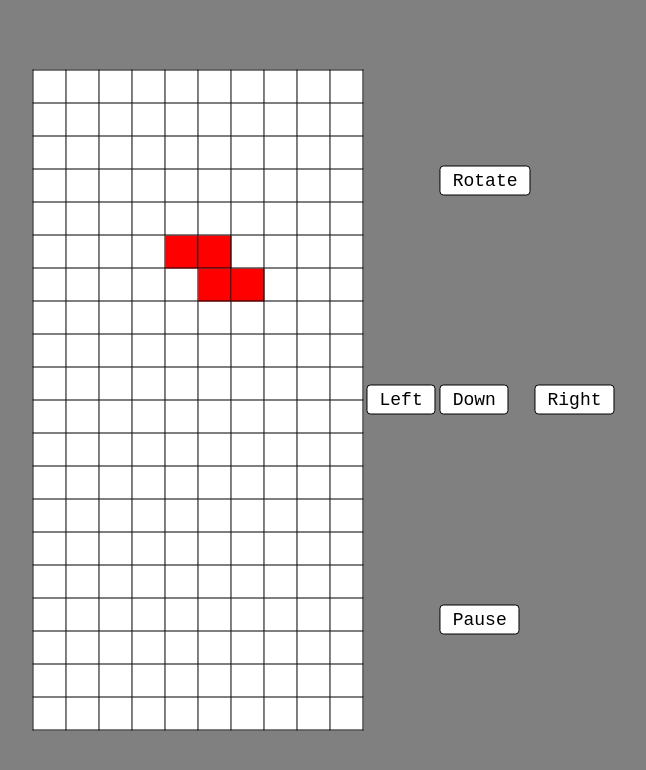
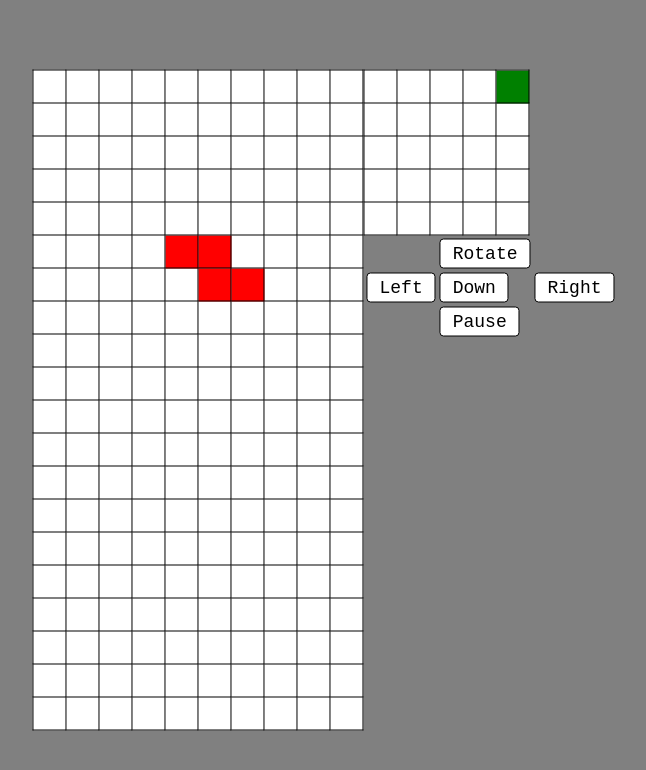
Before and after one commit to pcallen1015/AngularTetris, an Angular app: page / in a window 1280 px wide. Shown: the top 770 px of the page, without its empty margins (315-961 px from the left). Built offline with nearby package versions, Linux system fonts and the light colour scheme.

Commit message:
[WIP] Trying to abstract out the grid so it can be reused for both the game itself and the preview.

```diff
--- a/src/app/app.module.ts
+++ b/src/app/app.module.ts
@@ -6,11 +6,13 @@ import { AppComponent } from './app.component';
 import { BoardComponent } from './components/board/board.component';
 
 import { TetriminoService } from './services/tetrimino.service';
+import { TetriminoGridComponent } from './components/tetrimino-grid/tetrimino-grid.component';
 
 @NgModule({
   declarations: [
     AppComponent,
-    BoardComponent
+    BoardComponent,
+    TetriminoGridComponent
   ],
   imports: [
     BrowserModule
--- a/src/app/components/board/board.component.html
+++ b/src/app/components/board/board.component.html
@@ -18,7 +18,7 @@
   <div class="grid-sidebar">
     <!-- Next Tetrimino -->
     <div>
-
+      <tetrimino-grid [height]="5" [width]="5" [active]="stageTetrimino"></tetrimino-grid>
     </div>
 
     <!-- Controls -->
--- a/src/app/components/board/board.component.scss
+++ b/src/app/components/board/board.component.scss
@@ -96,5 +96,6 @@ button {
 
   .grid-sidebar {
     display: flex;
+    flex-direction: column;
   }
 }
--- a/src/app/components/board/board.component.ts
+++ b/src/app/components/board/board.component.ts
@@ -1,6 +1,7 @@
-import { Component, OnInit, Input, HostListener } from '@angular/core';
+import { Component, OnInit, Input, HostListener, ViewChild } from '@angular/core';
 import { BoardLocation, Tetrimino, TetriminoType, TetriminoMove } from '../../models/tetrimino';
 import { TetriminoService } from '../../services/tetrimino.service';
+import { TetriminoGridComponent } from '../tetrimino-grid/tetrimino-grid.component';
 
 enum KEY_CODE {
   RIGHT_ARROW = 39,
@@ -22,6 +23,8 @@ export class BoardComponent implements OnInit {
   private activeTetrimino: Tetrimino;
   public stageTetrimino: Tetrimino;
   public paused: boolean = false;
+
+  @ViewChild(TetriminoGridComponent) grid: TetriminoGridComponent;
 
   @HostListener('window:keydown', ['$event'])
   keyEvent(event: KeyboardEvent) {
--- /dev/null
+++ b/src/app/components/tetrimino-grid/tetrimino-grid.component.html
@@ -0,0 +1,7 @@
+<table>
+  <tbody>
+    <tr *ngFor="let row of grid; let r = index;">
+      <td *ngFor="let col of row; let c = index;" class="{{ getClass(r, c) }}"></td>
+    </tr>
+  </tbody>
+</table>
--- /dev/null
+++ b/src/app/components/tetrimino-grid/tetrimino-grid.component.scss
@@ -0,0 +1,45 @@
+table {
+  table-layout: fixed;
+  border-collapse: collapse;
+  border-spacing: 0;
+  background-color: white;
+
+  td {
+    width: 30px;
+    height: 30px;
+    border: 1px solid;
+
+    &.occupied {
+      background-color: black;
+
+      &.I {
+        background-color: cyan;
+      }
+
+      &.J {
+        background-color: blue;
+      }
+
+      &.L {
+        background-color: orange;
+      }
+
+      &.O {
+        background-color: yellow;
+      }
+
+      &.S {
+        background-color: green;
+      }
+
+      &.T {
+        background-color: purple;
+      }
+
+      &.Z {
+        background-color: red;
+      }
+    }
+
+  }
+}
--- /dev/null
+++ b/src/app/components/tetrimino-grid/tetrimino-grid.component.ts
@@ -0,0 +1,44 @@
+import { Component, OnInit, Input } from '@angular/core';
+import { TetriminoType, Tetrimino, BoardLocation } from '../../models/tetrimino';
+
+@Component({
+  selector: 'tetrimino-grid',
+  templateUrl: './tetrimino-grid.component.html',
+  styleUrls: ['./tetrimino-grid.component.scss']
+})
+export class TetriminoGridComponent implements OnInit {
+  @Input() height: number;
+  @Input() width: number;
+  @Input() active: Tetrimino;
+
+  public grid: TetriminoType[][];
+
+  constructor() { }
+
+  private initGrid(): void {
+    this.grid = new Array(this.height).fill(new Array(this.width).fill(null));
+  }
+
+  // Save the position of the active Tetrimino to the grid
+  private lockActive(): void {
+    if (this.active) {
+      // Lock in current tetrimino's position before starting the next one
+      this.active.cells.forEach((loc: BoardLocation) => {
+        this.grid[loc.row][loc.col] = this.active.type;
+      });
+    }
+  }
+
+  public ngOnInit(): void {
+    this.initGrid();
+  }
+
+  // Get the class of the cell using the current state of the grid and the active Tetrimino
+  public getClass(r: number, c: number): string {
+    const cell: TetriminoType = this.grid[r][c];
+    if (cell !== null) return `occupied ${cell}`;
+    else if (this.active.doesCover(new BoardLocation(r, c))) return `occupied ${this.active.type}`;
+    return 'open';
+  }
+
+}
```
Also changed, not shown: 1 other file (tests, documents, lock files or other folders).
